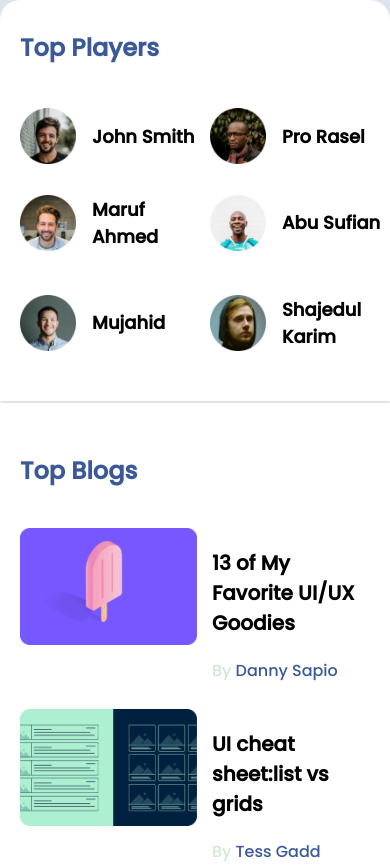
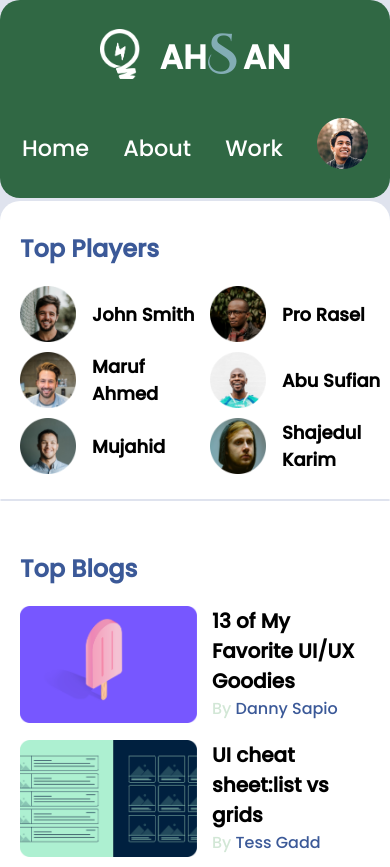
Before and after one commit to ahsanulhoqueabir/Leader-Board, a plain HTML site: page index.html in a window 390 px wide. Shown: the top 867 px of the page. Drawn offline with Linux system fonts and the light colour scheme; a web font is replaced by a local one.

Commit message:
some issue fixed

```diff
--- a/index.html
+++ b/index.html
@@ -14,7 +14,18 @@
 <body>
 <!--Header Starts from Here -->
 <header>
-
+	<div class="header">
+		<div class="logo">
+			<img src="img/icons/logo.png">
+			<h2> AH<span class="text-primary">S</span>AN </h2>
+		</div>
+		<div class="nav">
+			<a href=""> Home </a>
+			<a href=""> About </a>
+			<a href=""> Work </a>
+			<p> <img src="img/icons/profile.png"></p>
+		</div>
+	</div>
 </header>
 <!--Main Starts from Here -->
 <main>
--- a/styles/mobile.css
+++ b/styles/mobile.css
@@ -1,4 +1,24 @@
 @media screen and (max-width: 688px){
+
+*{
+	margin: 0px;
+}
+header{
+	border-radius: 20px;
+	margin-bottom: 3px;
+}
+.header{
+	flex-direction: column;
+	gap: 30px;
+	padding: 5px 20px;
+}
+.logo{
+	justify-content: center;
+}
+.nav{
+	justify-content: space-around;
+}
+
 body{
 	margin: 0;
 }
@@ -33,9 +53,9 @@ body{
 	height: 170px;
 	width: 90%;
 }
-
+.course-info{
+	justify-content: space-between;
+	padding: 10px 10px;
+}
 
 }
-.hide{
-	display: none;
-}
--- a/styles/style.css
+++ b/styles/style.css
@@ -16,12 +16,53 @@ font-family: 'Yatra One', cursive;
 /* Sommon Styles and Utilities */
 
 *{
+ margin:0 auto;
+}
+header{
+	background:#306844;
+	padding: 15px 0;
+}
+.header{
+	display: flex;
+	justify-content: space-around;
+}
+.logo{
+	display: flex;
+	align-items: center;
+	gap: 20px;
+	color: white;
+	font-size: 1.4em;
+}
+.logo img{
+	height:50px;
+	width: 40px;
+}
+.text-primary{
+	color:#83adb5;
+	font-family: 'Cinzel Decorative', cursive;
+	font-size: 50px;
+	letter-spacing: 5px;
+}
+.nav{
+	display: flex;
+	align-items: center;
+	gap: 30px;
+	font-size: 1.4em;
+}
+.nav a{
+	text-decoration: none;
+	color:white;
+}
+.nav a:hover{
+	background:	#2e4045;
+	padding: 6px 10px;
+	border-radius: 10px;
+}
 
-}
 body{
 	font-family: 'Poppins', sans-serif;
 	background:#dfe3ee;
-	margin:30px 0;
+	margin:0 0 30px 0;
 }
 main{
 	display: flex;
--- a/styles/tablet.css
+++ b/styles/tablet.css
@@ -1,4 +1,23 @@
 @media screen and (min-width: 689px) and (max-width: 992px){
+*{
+	margin: 0px;
+}
+
+.logo{
+	font-size: 3em;
+}
+.logo img{
+	height:80px;
+	width: 70px;
+}
+.text-primary{
+	font-size: 90px;
+}
+.nav{
+	flex-direction:column;
+	padding: 20px 0px;
+}
+
 body{
 	margin: 0;
 }
@@ -24,10 +43,11 @@ hr{
 	display: grid;
 	grid-template-columns: repeat(1,1fr);
 	gap: 20px;
-	padding: 0 20px;
 }
 .blog{
+	padding-left: 20px;
 	gap: 25px;
+	align-items: center
 }
 .courses{
 	grid-template-columns: repeat(2,1fr);
```
